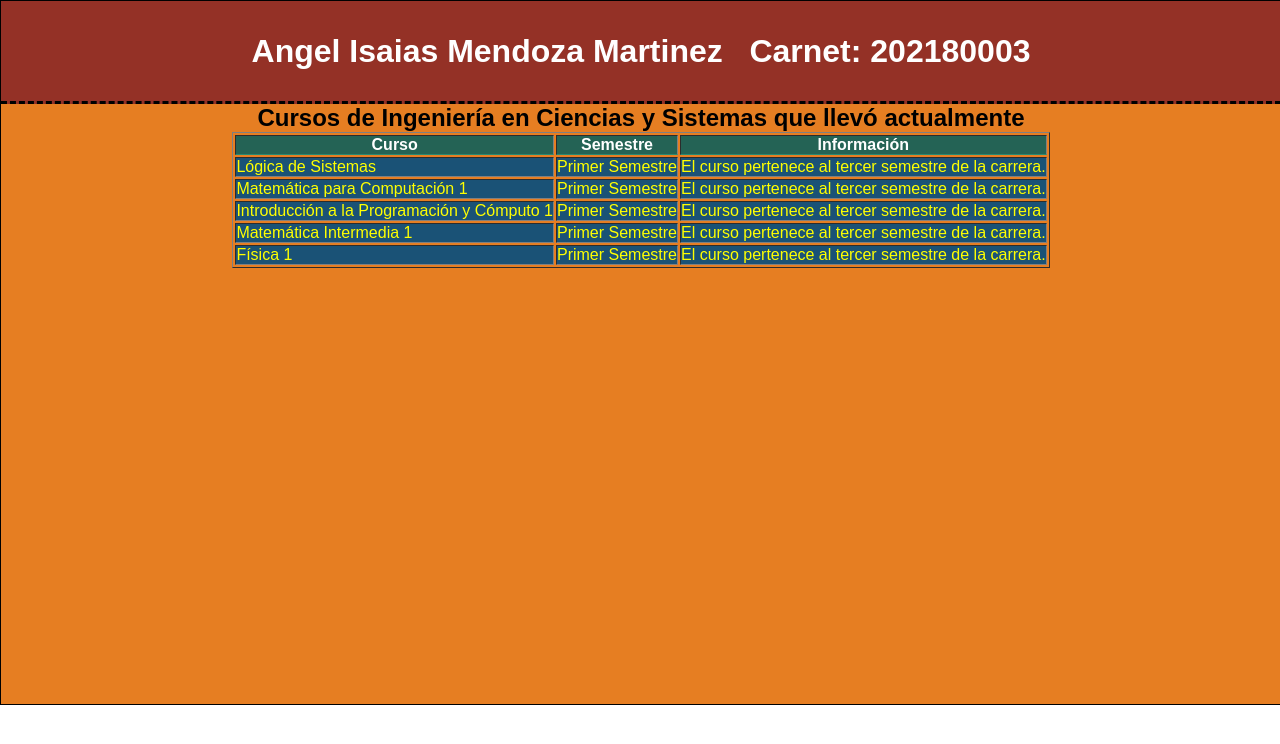
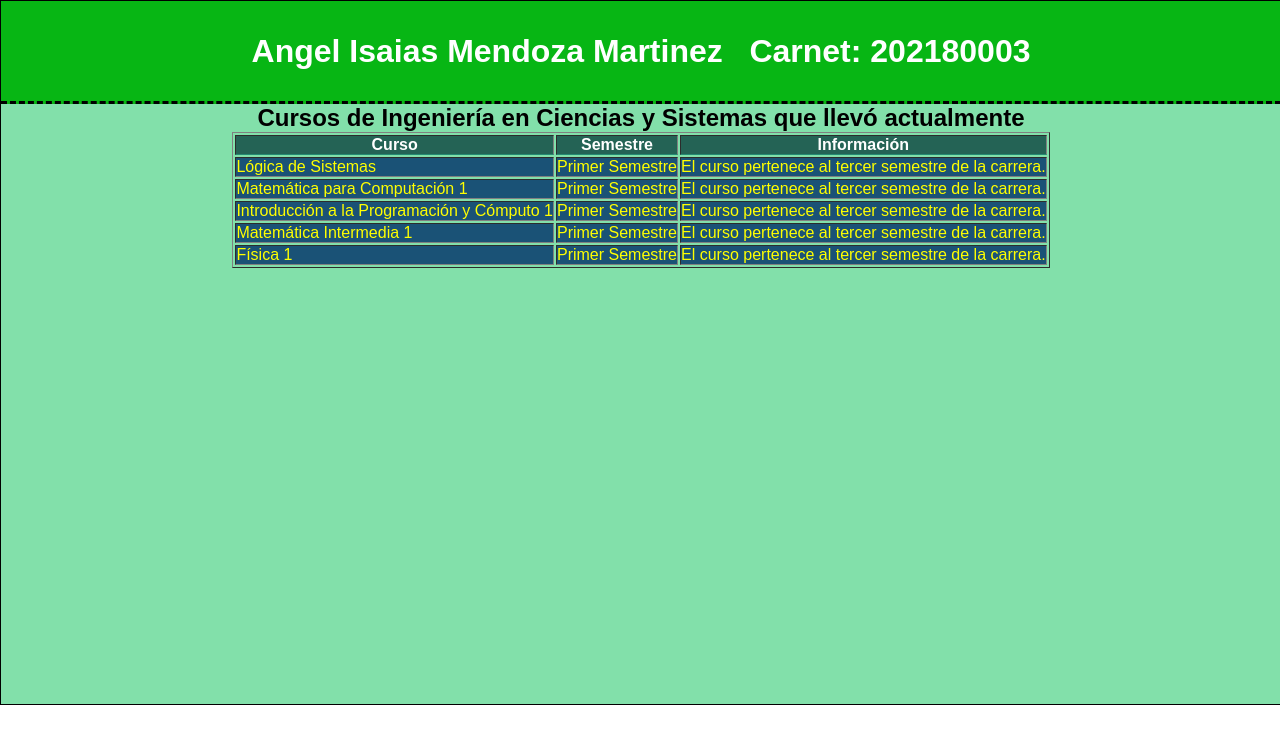
Before and after one commit to AngelMendoz/-IPC1-Tarea1_202180003, a plain HTML site: page Index.html in a window 1280 px wide. Drawn offline with Linux system fonts and the light colour scheme.

Commit message:
Página usando html 2.0

```diff
--- a/styles.css
+++ b/styles.css
@@ -16,7 +16,7 @@ body {background: ligt gray;
 
     }
     header{
-        background: #943126;
+        background: #07B614 ;
         height: 100px;
         width: 100%;
         text-align: center;
@@ -28,7 +28,7 @@ body {background: ligt gray;
 
            width: 100%;
            min-height: 600px;
-           background: #E67E22;
+           background:#82E0AA  ;
            color: black;
 
 
```
